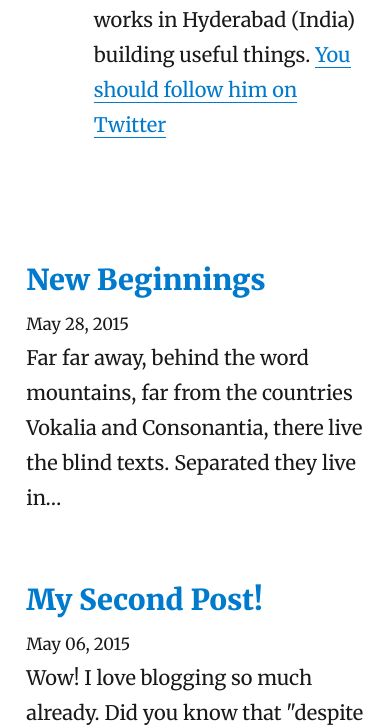
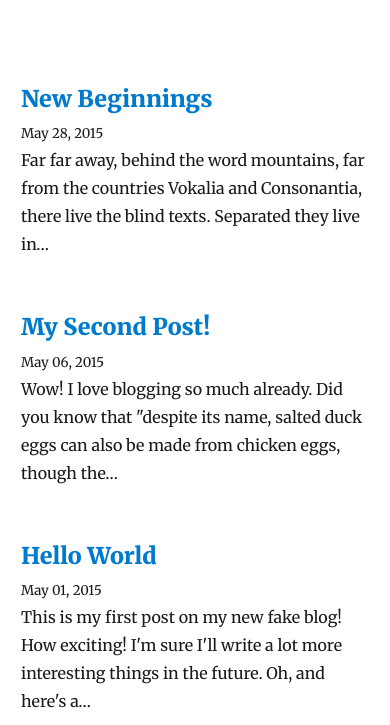
Before and after one commit to ChaituKNag/chaituknag.github.io---codebase, a Gatsby site: page / in a window 390 px wide. Shown: the part 348-1073 px from the top of the page. Built offline with nearby package versions, Linux system fonts and the light colour scheme; Gatsby itself is replaced by a stand-in of ours; some packages are replaced by stand-ins of ours.

Commit message:
Hmm did not like the 20px size in mobile view. so reverted that change.

```diff
--- a/src/utils/typography.js
+++ b/src/utils/typography.js
@@ -11,8 +11,6 @@ Wordpress2016.overrideThemeStyles = () => {
 
 delete Wordpress2016.googleFonts
 
-Wordpress2016.baseFontSize = '20px';
-
 const typography = new Typography(Wordpress2016)
 
 // Hot reload typography in development.
```
